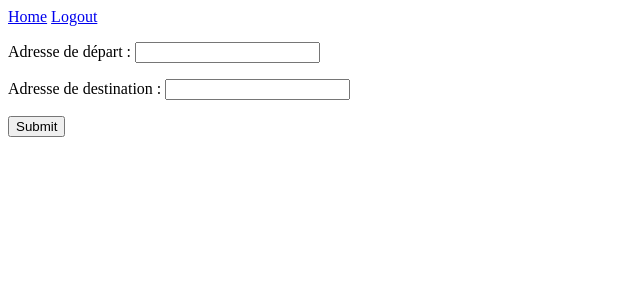
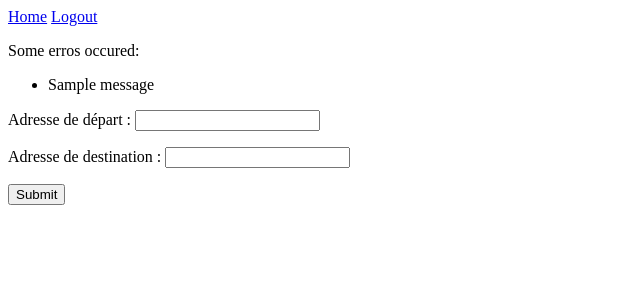
Before and after one commit to Ge0/padam, a Django app: template booking/templates/booking/new.html in a window 1280 px wide. Shown: the top 300 px of the page, without its empty margins (0-640 px from the left). Run offline with Django 3.2, Linux system fonts and the light colour scheme; the template is opened without the code that fills it: values that come from a table or form of the project are taken from there, others are empty; one stand-in notice (Sample message) is shown.

Commit message:
Add flash messages for errors

```diff
--- a/booking/templates/booking/base.html
+++ b/booking/templates/booking/base.html
@@ -12,6 +12,14 @@
 	<body>
 		<a href="{% url 'booking:list' %}" ><span>Home</span></a>
 		<a href="{% url 'logout' %}" ><span>Logout</span></a>
+		{% if messages %}
+		<p>Some erros occured:</p>
+		<ul class="messages">
+			{% for message in messages %}
+			<li{% if message.tags %} class="{{ message.tags }}"{% endif %}>{{ message }}</li>
+			{% endfor %}
+		</ul>
+		{% endif %}
 		{% block content %}
 		{% endblock %}
 	</body>
```
Also changed, not shown: booking/views.py (+13 -2 lines).
